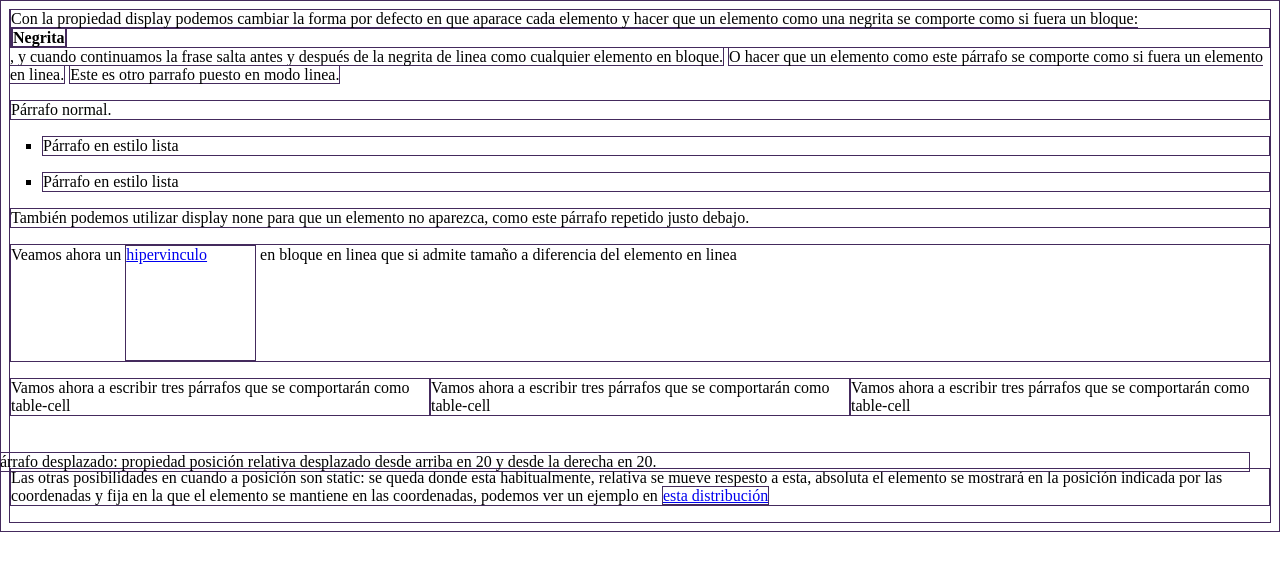
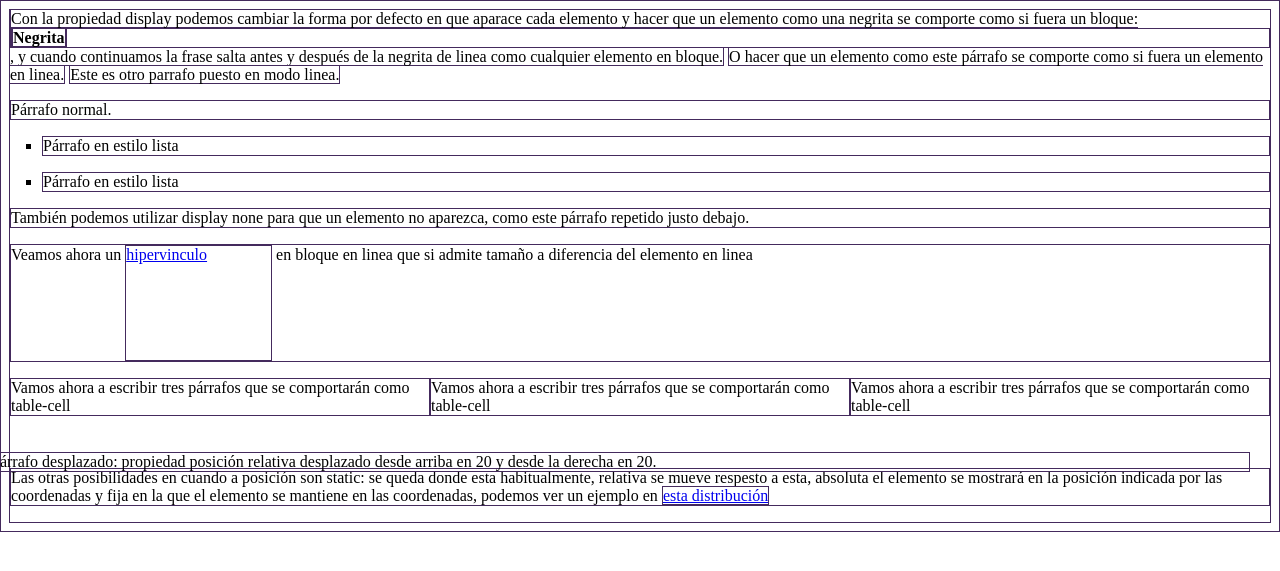
Before and after one commit to xJuliMendez/interfaces_JulianMendez, a PHP site: page /display.html in a window 1280 px wide. Shown: the top 571 px of the page. Run offline with PHP 8.4, Linux system fonts and the light colour scheme.

Commit message:
Update estilos.css

```diff
--- a/Ejercicio6/estilos.css
+++ b/Ejercicio6/estilos.css
@@ -22,7 +22,7 @@ span[id="negrita"]{
 .bloqueenlinea{
     display: inline-block;
     padding-bottom: 6em;
-    padding-right: 3em;
+    padding-right: 4em;
 }
 .parrafoCelda{
     display: table-cell;
```
